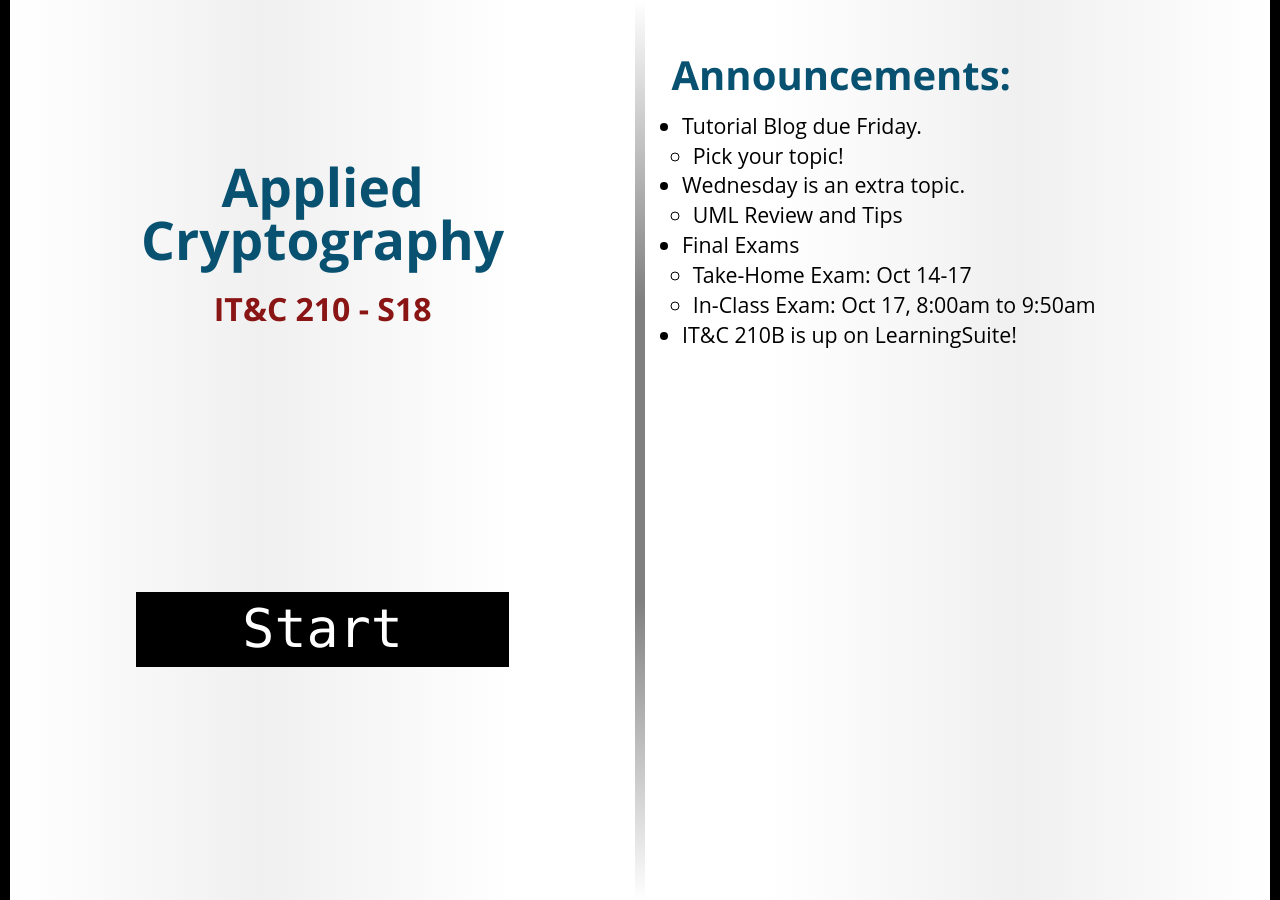
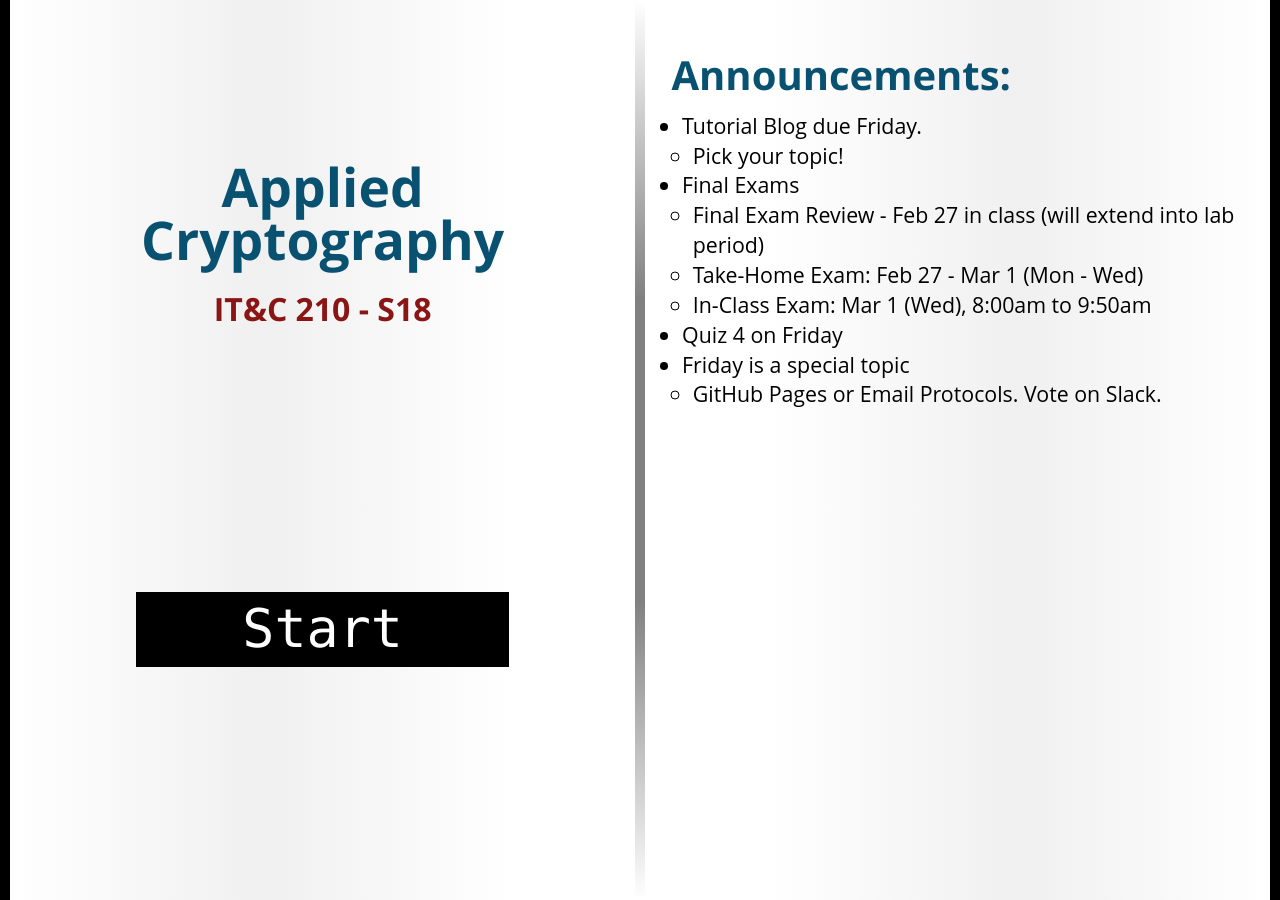
Before and after one commit to BYU-ITC-210/BYU-ITC-210.github.io, a Jekyll site: the page built from _welcome/S18.md, in a window 1280 px wide. Built offline with Jekyll 4.4.1, drawn with Linux system fonts in a browser that asks for light colours; some web fonts are replaced.

Commit message:
Welcome S18

```diff
--- a/_welcome/S18.md
+++ b/_welcome/S18.md
@@ -4,9 +4,10 @@ session: S18
 ---
 * Tutorial Blog due Friday.
     * Pick your topic!
-* Wednesday is an extra topic.
-    * UML Review and Tips
 * Final Exams
-    * Take-Home Exam: Oct 14-17
-    * In-Class Exam: Oct 17, 8:00am to 9:50am
-* IT&C 210B is up on LearningSuite!
+    * Final Exam Review - Feb 27 in class (will extend into lab period)
+    * Take-Home Exam: Feb 27 - Mar 1 (Mon - Wed)
+    * In-Class Exam: Mar 1 (Wed), 8:00am to 9:50am
+* Quiz 4 on Friday
+* Friday is a special topic
+    * GitHub Pages or Email Protocols. Vote on Slack.
```
